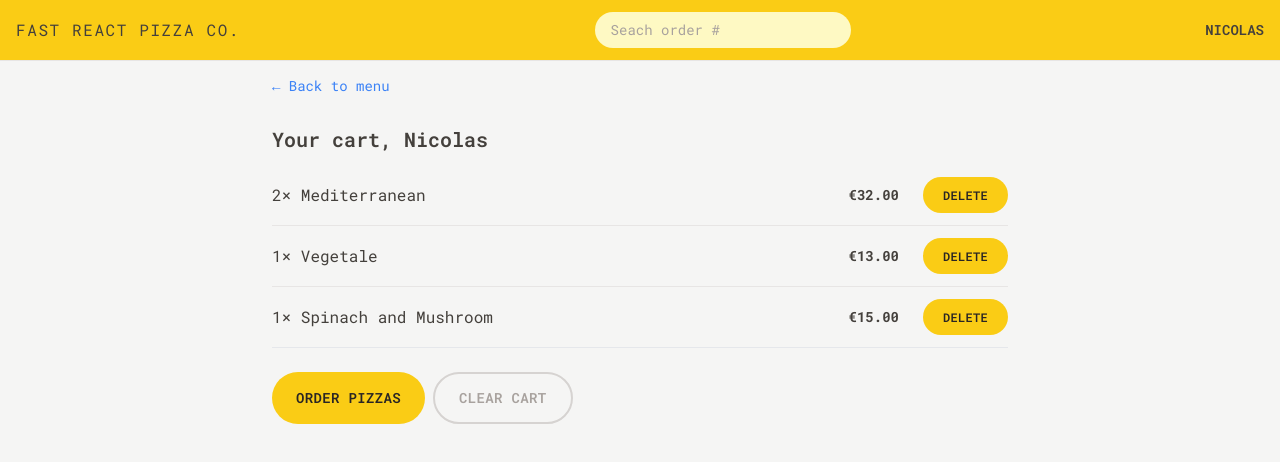
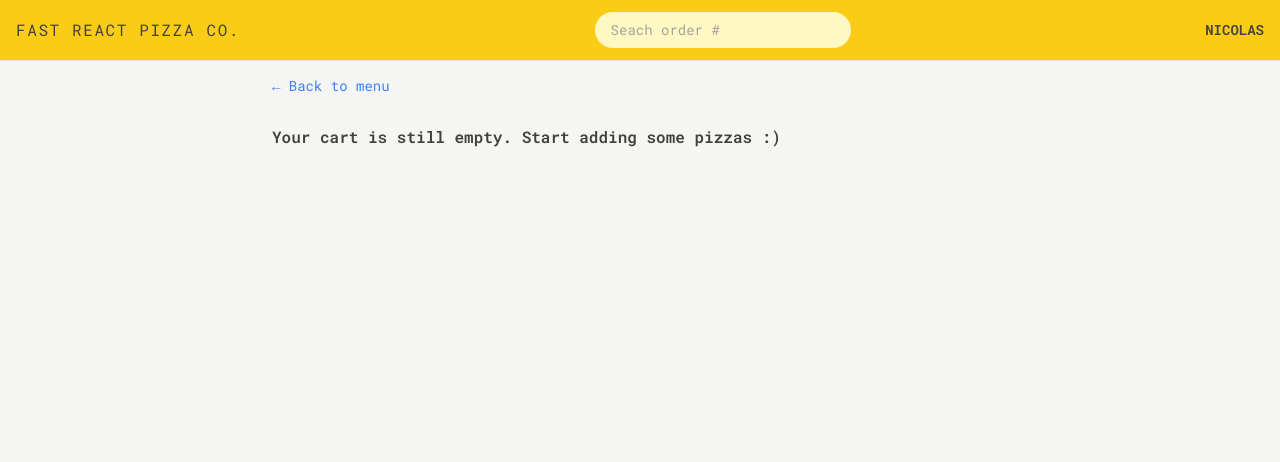
Before and after one commit to NicolasSokolowski/fast-react-pizza, a React (Vite) app: page /cart in a window 1280 px wide. Shown: the top 462 px of the page. Built offline with nearby package versions, Linux system fonts and the light colour scheme.

Commit message:
feat: building the cart page

```diff
--- a/src/features/cart/Cart.jsx
+++ b/src/features/cart/Cart.jsx
@@ -1,36 +1,16 @@
-import { Link } from 'react-router-dom';
 import LinkButton from '../../ui/LinkButton';
 import CartItem from './CartItem';
 import Button from '../../ui/Button';
-import { useSelector } from 'react-redux';
-
-const fakeCart = [
-  {
-    pizzaId: 12,
-    name: 'Mediterranean',
-    quantity: 2,
-    unitPrice: 16,
-    totalPrice: 32,
-  },
-  {
-    pizzaId: 6,
-    name: 'Vegetale',
-    quantity: 1,
-    unitPrice: 13,
-    totalPrice: 13,
-  },
-  {
-    pizzaId: 11,
-    name: 'Spinach and Mushroom',
-    quantity: 1,
-    unitPrice: 15,
-    totalPrice: 15,
-  }
-];
+import EmptyCart from '../cart/EmptyCart';
+import { useDispatch, useSelector } from 'react-redux';
+import { clearCart, getCart } from './cartSlice';
 
 function Cart() {
   const username = useSelector((state) => state.user.username);
-  const cart = fakeCart;
+  const cart = useSelector(getCart);
+  const dispatch = useDispatch();
+
+  if(!cart.length) return <EmptyCart />;
 
   return (
     <div className='px-4 py-3'>
@@ -48,7 +28,7 @@
           type="primary"
         >Order pizzas</Button>
 
-        <Button type="secondary">Clear cart</Button>
+        <Button type="secondary" onClick={() => dispatch(clearCart())}>Clear cart</Button>
       </div>
     </div>
   );
--- a/src/features/cart/EmptyCart.jsx
+++ b/src/features/cart/EmptyCart.jsx
@@ -1,11 +1,11 @@
-import { Link } from 'react-router-dom';
+import LinkButton from '../../ui/LinkButton';
 
 function EmptyCart() {
   return (
-    <div>
-      <Link to="/menu">&larr; Back to menu</Link>
+    <div className='px-4 py-3'>
+      <LinkButton to="/menu" >&larr; Back to menu</LinkButton>
 
-      <p>Your cart is still empty. Start adding some pizzas :)</p>
+      <p className='mt-7 font-semibold'>Your cart is still empty. Start adding some pizzas :)</p>
     </div>
   );
 }
--- a/src/features/cart/cartSlice.js
+++ b/src/features/cart/cartSlice.js
@@ -52,6 +52,8 @@
 
 export default cartSlice.reducer;
 
+export const getCart = (state) => state.cart.cart;
+
 export const getTotalCartQuantity = (state) => state.cart.cart.reduce((sum, item) => sum + item.quantity, 0);
 
 export const getTotalCartPrice = (state) => state.cart.cart.reduce((sum, item) => sum + item.totalPrice, 0);
```
